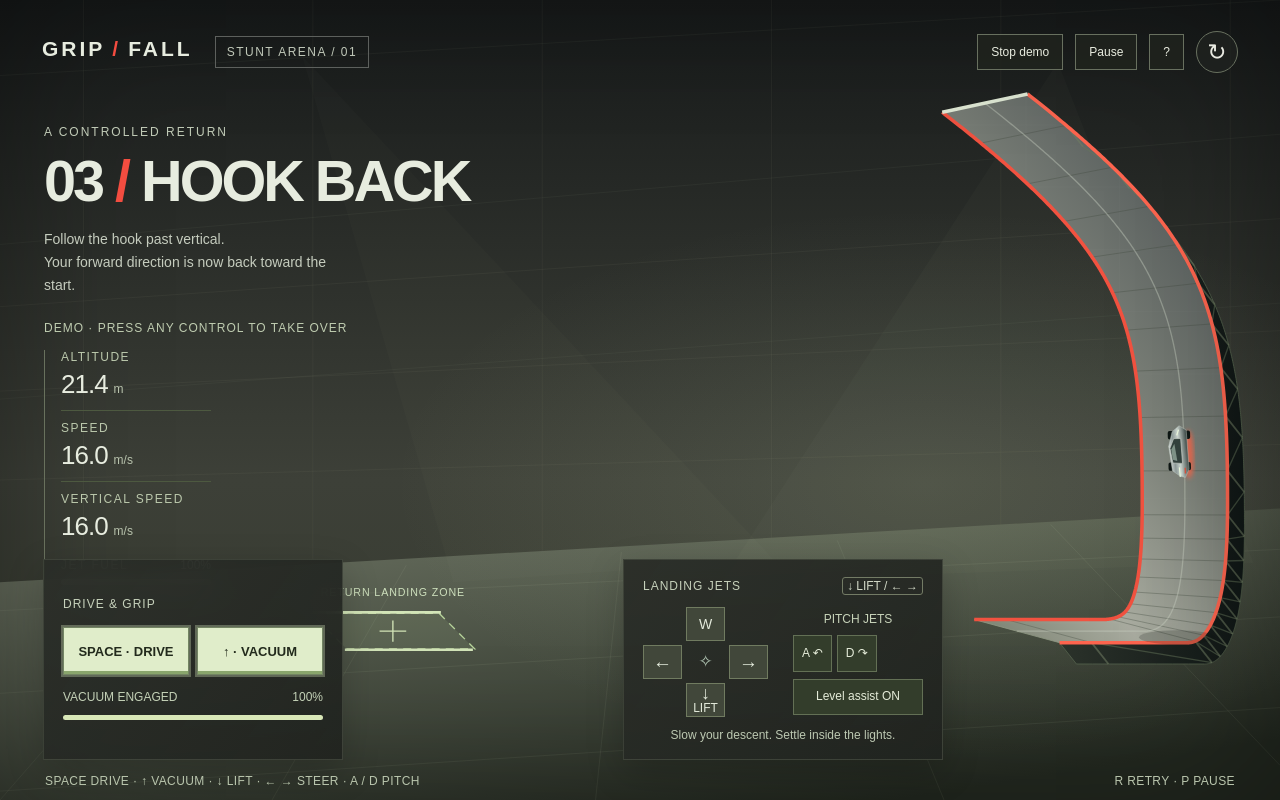
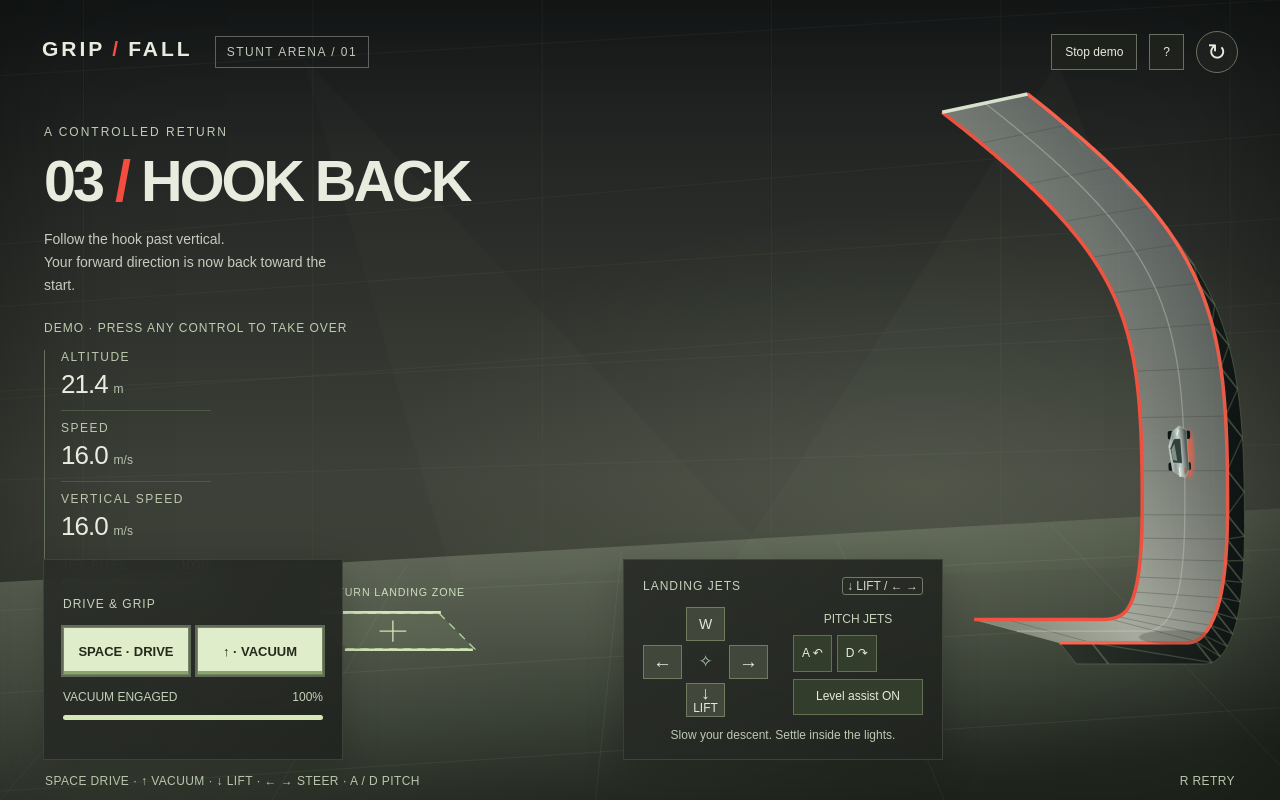
Before and after one commit to plateaukao/gripfall, a plain HTML site: page index.html in a window 1280 px wide. Both pictures are taken after a click on the button "Watch demo". Drawn offline with Linux system fonts and the light colour scheme.

Commit message:
Remove pause controls and startup pause screen

```diff
--- a/game.js
+++ b/game.js
@@ -32,7 +32,7 @@
     `<path d="M${l[0]-18} ${floorY-21}H${r[0]-18}M${l[0]+18} ${floorY+21}H${r[0]+18}" stroke="#d3e5b8" stroke-width="3"/>` +
     `<path d="M${cx} ${floorY-12}V${floorY+12}M${cx-15} ${floorY}H${cx+15}" stroke="#d3e5b8" stroke-width="1.5"/><text x="${cx}" y="${floorY-40}" text-anchor="middle" fill="#cddfbc">RETURN LANDING ZONE</text>`;
 
-  let body = P.create(), paused = false, demo = false, assist = true, appliedInput = {};
+  let body = P.create(), demo = false, assist = true, appliedInput = {};
   let accumulator = 0, last = null, lastPhase = '', cameraX = project(body.x,body.y)[0]-300, cloudAge = 5, resultShown = false;
   const keys = new Set(), pointers = new Map(), trail = [];
   const bindings = { Space: 'drive', ArrowUp: 'vacuum', ArrowDown: 'up',
@@ -46,30 +46,20 @@
     body = P.create(); appliedInput = {}; cameraX=clamp(project(body.x,body.y)[0]-300,0,950);
     clearInput(); trail.length = 0; resultShown = false; cloudAge = 5;
     $('result').hidden = true; $('impactCloud').innerHTML = '';
-    lastPhase = ''; accumulator = 0; setPaused(false);
+    lastPhase = ''; accumulator = 0; last = null;
   }
   function startDemo() { demo = true; reset(); $('demo').textContent = 'Stop demo'; }
-  function setPaused(value) {
-    paused = value; clearInput(); accumulator = 0; last = null;
-    $('paused').hidden = !paused;
-    $('pause').textContent = paused ? 'Resume' : 'Pause';
-    $('pause').setAttribute('aria-label', paused ? 'Resume game' : 'Pause game');
-  }
   $('reset').onclick = $('retry').onclick = () => { stopDemo(); reset(); };
   $('demo').onclick = () => { if (demo) { stopDemo(); reset(); } else startDemo(); };
-  $('pause').onclick = () => setPaused(!paused);
   $('assist').onclick = () => {
     const effectiveAssist = demo ? appliedInput.assist : assist;
     stopDemo(); assist = !effectiveAssist; $('assist').setAttribute('aria-pressed', String(assist));
     $('assist').textContent = `Level assist ${assist ? 'ON' : 'OFF'}`;
   };
-  let helpWasPaused = false;
-  $('help').onclick = () => { helpWasPaused = paused; setPaused(true); $('instructions').showModal(); };
+  $('help').onclick = () => { clearInput(); $('instructions').showModal(); };
   $('closeHelp').onclick = $('helpDone').onclick = () => $('instructions').close();
-  $('instructions').addEventListener('close', () => setPaused(helpWasPaused));
   document.querySelectorAll('[data-hold]').forEach(button => {
     button.addEventListener('pointerdown', e => {
-      if (paused) return;
       e.preventDefault(); stopDemo();
       button.setPointerCapture(e.pointerId); pointers.set(e.pointerId, button.dataset.hold);
     });
@@ -77,7 +67,7 @@
       button.addEventListener(event, e => pointers.delete(e.pointerId));
     // Native keyboard activation of a hold button also gives it a short pulse.
     button.addEventListener('click', e => {
-      if (e.detail || paused) return;
+      if (e.detail || $('instructions').open) return;
       stopDemo(); const id = 'keyboard-' + button.dataset.hold;
       pointers.set(id, button.dataset.hold); setTimeout(() => pointers.delete(id), 200);
     });
@@ -85,13 +75,11 @@
   document.addEventListener('keydown', e => {
     if ($('instructions').open) return;
     if (e.code === 'KeyR' && !e.repeat) { stopDemo(); reset(); return; }
-    if (e.code === 'KeyP' && !e.repeat) { setPaused(!paused); return; }
-    if (paused) return;
     if (bindings[e.code]) { e.preventDefault(); stopDemo(); keys.add(e.code); }
   });
   document.addEventListener('keyup', e => keys.delete(e.code));
   window.addEventListener('blur', clearInput);
-  document.addEventListener('visibilitychange', () => { if (document.hidden) setPaused(true); });
+  document.addEventListener('visibilitychange', () => { clearInput(); last = null; accumulator = 0; });
   function controls() {
     if (demo) return P.demoInput(body);
     return { drive: +pressed('drive'), vacuum: +pressed('vacuum'),
@@ -135,7 +123,7 @@
       $('jet-' + direction).style.opacity = body.attached ? 0 : body.jets[direction];
     // Pitch assist uses the same limited fuel supply as the manually fired jets.
     $('jets').style.opacity = !body.attached && !resultShown ? Math.abs(body.pitchJet) * .45 : 0;
-    if (!paused && body.state === 'running' && !body.attached) {
+    if (body.state === 'running' && !body.attached) {
       trail.push([x, y]); if (trail.length > 200) trail.shift();
     }
     $('trail').setAttribute('d', trail.length ? path(trail) : '');
@@ -148,7 +136,7 @@
     $('vacState').textContent = !body.attached ? 'NO SURFACE CONTACT' : body.vacuum > .4 ? 'VACUUM ENGAGED' : 'HOLD ↑ FOR GRIP';
     $('runBadge').textContent = demo ? 'DEMO · PRESS ANY CONTROL TO TAKE OVER' : assist ? 'MANUAL JETS · LEVEL ASSIST ON' : 'MANUAL JETS · MANUAL PITCH';
     // Show the commands actually used by physics, including demo and assisted pitch jets.
-    const running = !paused && !['landed','crashed'].includes(body.state);
+    const running = !['landed','crashed'].includes(body.state);
     const levels = {
       drive: body.attached ? appliedInput.drive || 0 : 0,
       vacuum: appliedInput.vacuum || 0,
@@ -174,24 +162,25 @@
       cameraX += (clamp(x - 300, -50, 1000) - cameraX) * Math.min(1, dt * 5);
       $('scene').setAttribute('viewBox', `${cameraX} 0 650 900`);
     } else { cameraX = 0; $('scene').setAttribute('viewBox', '0 0 1440 900'); }
-    if (!paused) cloudAge += dt;
+    cloudAge += dt;
     $('impactCloud').setAttribute('opacity', Math.max(0, .65 - cloudAge * .28));
     touchdown();
   }
   function frame(time) {
+    if (document.hidden || $('instructions').open) {
+      last = null; accumulator = 0; requestAnimationFrame(frame); return;
+    }
     const dt = last === null ? 0 : Math.min((time - last) / 1000, .1);
     last = time;
-    if (!paused) {
-      accumulator += dt;
-      while (accumulator >= 1 / 120) {
-        appliedInput = controls();
-        P.step(body, appliedInput, 1 / 120);
-        accumulator -= 1 / 120;
-      }
+    accumulator += dt;
+    while (accumulator >= 1 / 120) {
+      appliedInput = controls();
+      P.step(body, appliedInput, 1 / 120);
+      accumulator -= 1 / 120;
     }
     render(dt); requestAnimationFrame(frame);
   }
   window.gripfall = Object.freeze({ getState: () => JSON.parse(JSON.stringify(body)), startDemo,
-    reset: () => { stopDemo(); reset(); }, isPaused: () => paused });
+    reset: () => { stopDemo(); reset(); } });
   requestAnimationFrame(frame);
 })();
--- a/index.html
+++ b/index.html
@@ -35,13 +35,12 @@
 
 <g id="impactCloud"></g></svg>
 <div class="vignette"></div>
-<header class="top"><div><span class="brand">GRIP<i>/</i>FALL</span><span class="preview">STUNT ARENA / 01</span></div><nav class="topright" aria-label="Game actions"><button class="text-button" id="demo">Watch demo</button><button class="text-button" id="pause" aria-label="Pause game">Pause</button><button class="text-button" id="help" aria-label="Show controls">?</button><button class="reset" id="reset" aria-label="Restart run">↻</button></nav></header>
+<header class="top"><div><span class="brand">GRIP<i>/</i>FALL</span><span class="preview">STUNT ARENA / 01</span></div><nav class="topright" aria-label="Game actions"><button class="text-button" id="demo">Watch demo</button><button class="text-button" id="help" aria-label="Show controls">?</button><button class="reset" id="reset" aria-label="Restart run">↻</button></nav></header>
 <section class="stages"><div class="eyebrow" id="stageEyebrow">A CONTROLLED RETURN</div><h1 class="stage-title" id="stageTitle">01<span> / </span>APPROACH</h1><p class="stage-note" id="stageNote">Hold Space to drive.<br>Hold ↑ for vacuum grip.</p><div id="runBadge" class="run-badge">MANUAL CONTROL</div></section>
 <aside class="telemetry" aria-label="Live car telemetry"><small>ALTITUDE</small><b><span id="altitude">0.0</span><em>m</em></b><div class="line"></div><small>SPEED</small><b><span id="speed">0.0</span><em>m/s</em></b><div class="line"></div><small>VERTICAL SPEED</small><b><span id="fallSpeed">0.0</span><em>m/s</em></b><div class="fuel-label"><small>JET FUEL</small><span id="fuelValue">100%</span></div><meter id="fuel" min="0" max="100" low="20" value="100" aria-label="Jet fuel remaining"></meter></aside>
 <div class="bottom"><div class="controls"><section class="panel drive"><div class="panel-label">DRIVE &amp; GRIP</div><div class="ground-buttons"><button data-hold="drive" class="drive-button" aria-label="Hold Space to drive">SPACE · DRIVE</button><button data-hold="vacuum" class="vacuum-button" aria-label="Hold Arrow Up for vacuum">↑ · VACUUM</button></div><div class="vac-status"><span id="vacState">HOLD ↑ FOR GRIP</span><span id="vacValue">0%</span></div><meter id="vacuumPower" min="0" max="1" value="0" aria-label="Vacuum throttle power"></meter></section></div>
 <section class="panel flight"><div class="panel-label">LANDING JETS <span class="key">↓ LIFT / ← →</span></div><div class="flight-controls"><div class="pad"><button data-hold="down" aria-label="W, downward thrust to descend" title="W: downward thrust to descend">W</button><button data-hold="left" aria-label="Thrust left">←</button><button data-hold="right" aria-label="Thrust right">→</button><button data-hold="up" aria-label="Arrow Down, fire downward exhaust for upward lift" title="Hold Down Arrow: fire jets downward to lift the car">↓<span class="lift-label">LIFT</span></button><span class="core">✧</span></div><div class="pitch-controls"><span>PITCH JETS</span><div><button data-hold="noseUp" aria-label="Front lift jet, pitch nose up">A ↶</button><button data-hold="noseDown" aria-label="Rear lift jet, pitch nose down">D ↷</button></div><button id="assist" aria-pressed="true">Level assist ON</button></div></div><small>Slow your descent. Settle inside the lights.</small></section></div>
-<footer class="legend"><span>SPACE DRIVE · ↑ VACUUM · ↓ LIFT · ← → STEER · A / D PITCH</span><span>R RETRY · P PAUSE</span></footer>
+<footer class="legend"><span>SPACE DRIVE · ↑ VACUUM · ↓ LIFT · ← → STEER · A / D PITCH</span><span>R RETRY</span></footer>
 <section id="result" class="result" aria-live="polite" hidden><span id="resultLabel">TOUCHDOWN</span><h2 id="resultTitle"></h2><p id="resultDetail"></p><button id="retry">One more run <span>R ↵</span></button></section>
-<div id="paused" class="paused" hidden>PAUSED <span>Press P or Resume</span></div>
-<dialog id="instructions"><button id="closeHelp" aria-label="Close controls">×</button><h2>Climb. Hook back. Land.</h2><p>The ramp bends back toward your starting side. Hold ↑ for suction through the curve, then hold ↓ to fire the lift jets. During the demo, highlighted buttons show the commands being used.</p><dl><dt>Space (hold)</dt><dd>Drive forward along the ground and ramp</dd><dt>↑ (hold)</dt><dd>Suction pulls the car against the ramp; release to let it wind down. This does not fire jets.</dd><dt>↓ (hold)</dt><dd>Fire jets downward to push the car upward and slow its fall</dd><dt>← / →</dt><dd>Left / right landing thrust</dd><dt>W (optional)</dt><dd>Downward thrust to descend faster</dd><dt>A / D</dt><dd>Front / rear lift jets to adjust pitch</dd><dt>Level assist</dt><dd>Automatically uses pitch jets; directional thrust stays manual</dd><dt>R / P</dt><dd>Retry / pause</dd></dl><p>Land inside the lit zone with a level body, vertical speed below 4.2 m/s, and horizontal speed below 5.2 m/s. Jets use fuel. Vacuum works only at the surface.</p><button id="helpDone">Got it</button></dialog>
+<dialog id="instructions"><button id="closeHelp" aria-label="Close controls">×</button><h2>Climb. Hook back. Land.</h2><p>The ramp bends back toward your starting side. Hold ↑ for suction through the curve, then hold ↓ to fire the lift jets. During the demo, highlighted buttons show the commands being used.</p><dl><dt>Space (hold)</dt><dd>Drive forward along the ground and ramp</dd><dt>↑ (hold)</dt><dd>Suction pulls the car against the ramp; release to let it wind down. This does not fire jets.</dd><dt>↓ (hold)</dt><dd>Fire jets downward to push the car upward and slow its fall</dd><dt>← / →</dt><dd>Left / right landing thrust</dd><dt>W (optional)</dt><dd>Downward thrust to descend faster</dd><dt>A / D</dt><dd>Front / rear lift jets to adjust pitch</dd><dt>Level assist</dt><dd>Automatically uses pitch jets; directional thrust stays manual</dd><dt>R</dt><dd>Retry</dd></dl><p>Land inside the lit zone with a level body, vertical speed below 4.2 m/s, and horizontal speed below 5.2 m/s. Jets use fuel. Vacuum works only at the surface.</p><button id="helpDone">Got it</button></dialog>
 </main><script src="physics.js"></script><script src="game.js"></script></body></html>
```
Also changed, not shown: README.md, arena.css.
